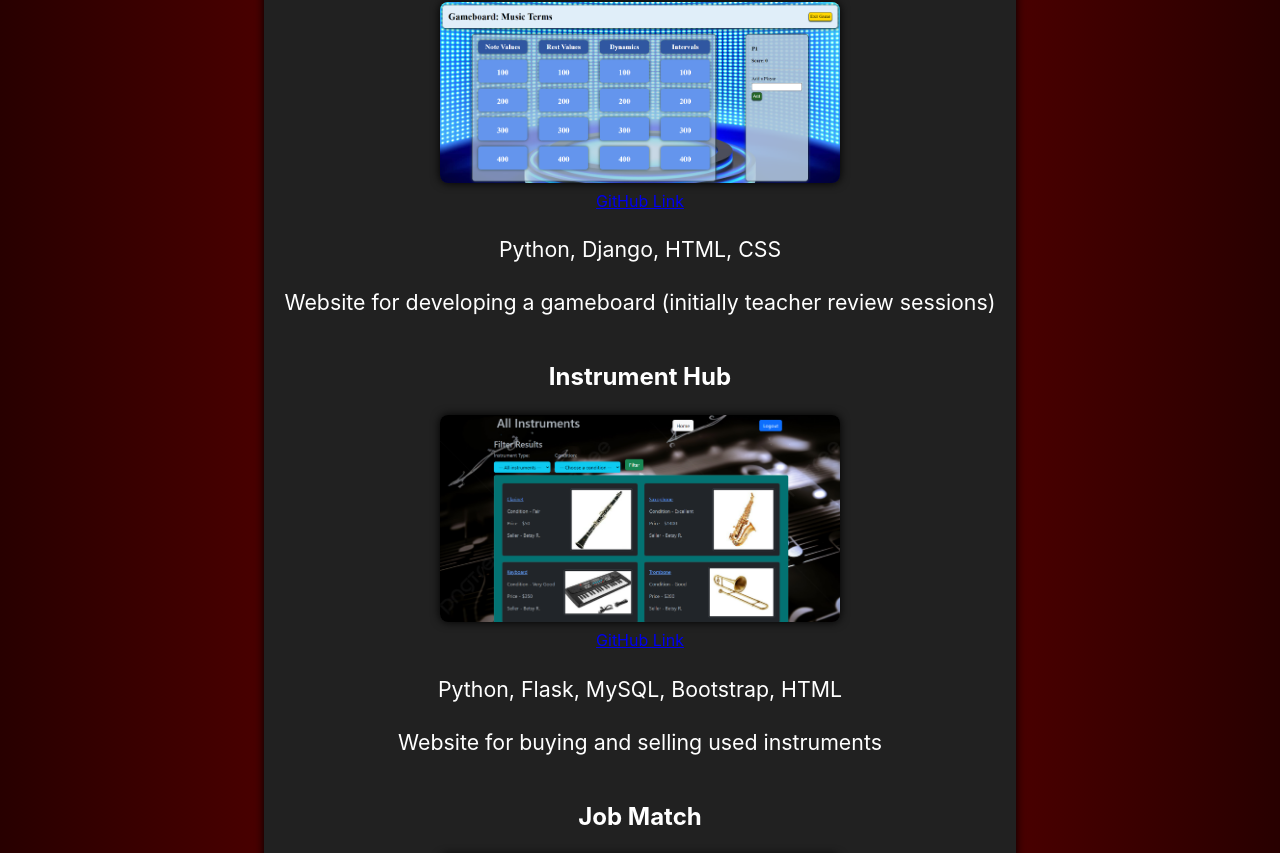
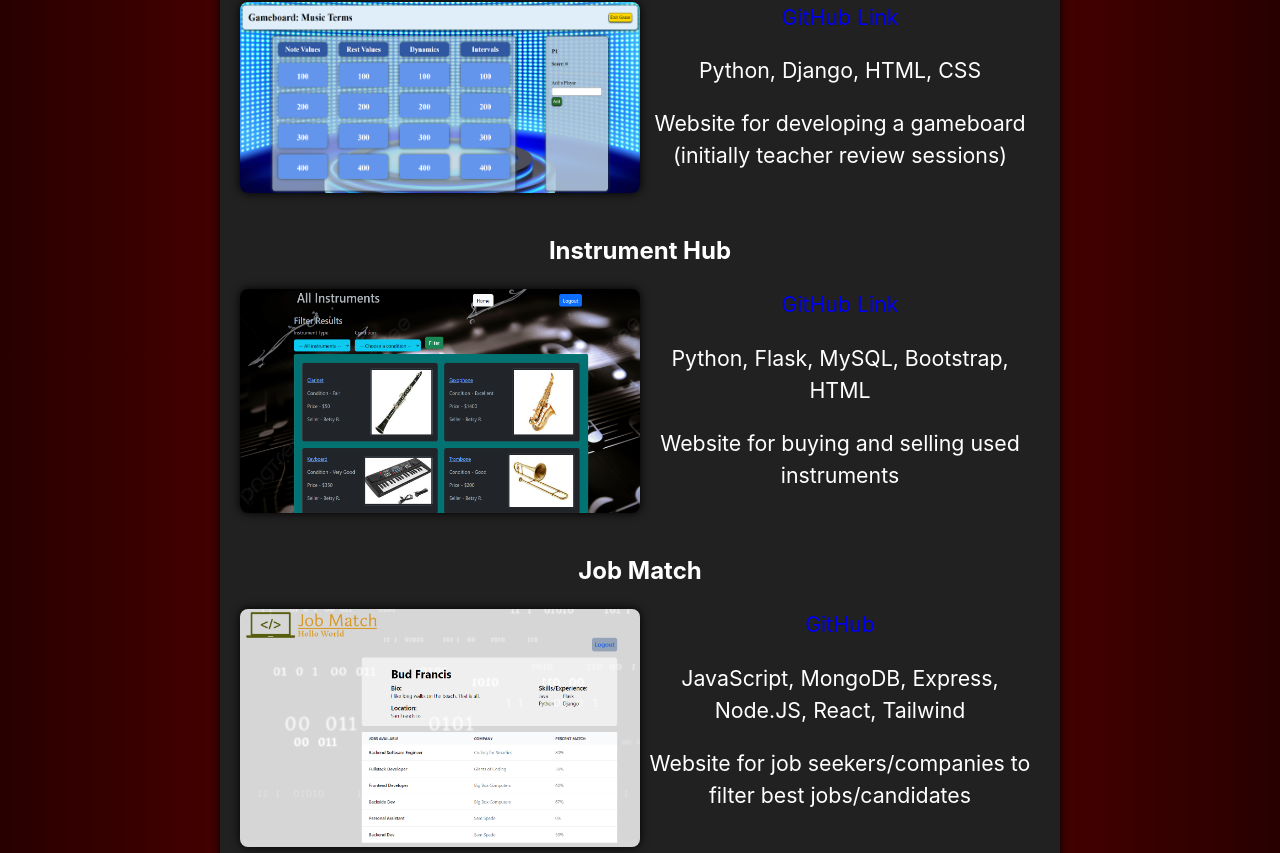
Before and after one commit to Wbradmeyer/vitePortfolio, a Vue app: page / in a window 1280 px wide. Shown: the part 1675-2528 px from the top of the page. Built offline with nearby package versions, Linux system fonts and the light colour scheme.

Commit message:
proj card flex

```diff
--- a/src/components/Projects.vue
+++ b/src/components/Projects.vue
@@ -26,7 +26,7 @@
             </div>
 
             <h2>Job Match</h2>
-            <div>
+            <div class="proj-card">
                 <img src="../assets/job_match.png" alt="job match screenshot" class="project pic">
                 <div>
                     <a href="https://github.com/Wbradmeyer/JobMatch" target="_blank">GitHub</a>
@@ -57,9 +57,18 @@
         margin: 40px 0px 20px;
     }
 
+    .proj-card {
+        display: flex;
+    }
+
     .project.pic {
         border-radius: 8px;
         max-width: 400px;
         box-shadow: 0px 0px 10px black;
     }
+
+    a {
+        text-decoration: none;
+        font-size: 16pt;
+    }
 </style>
```
